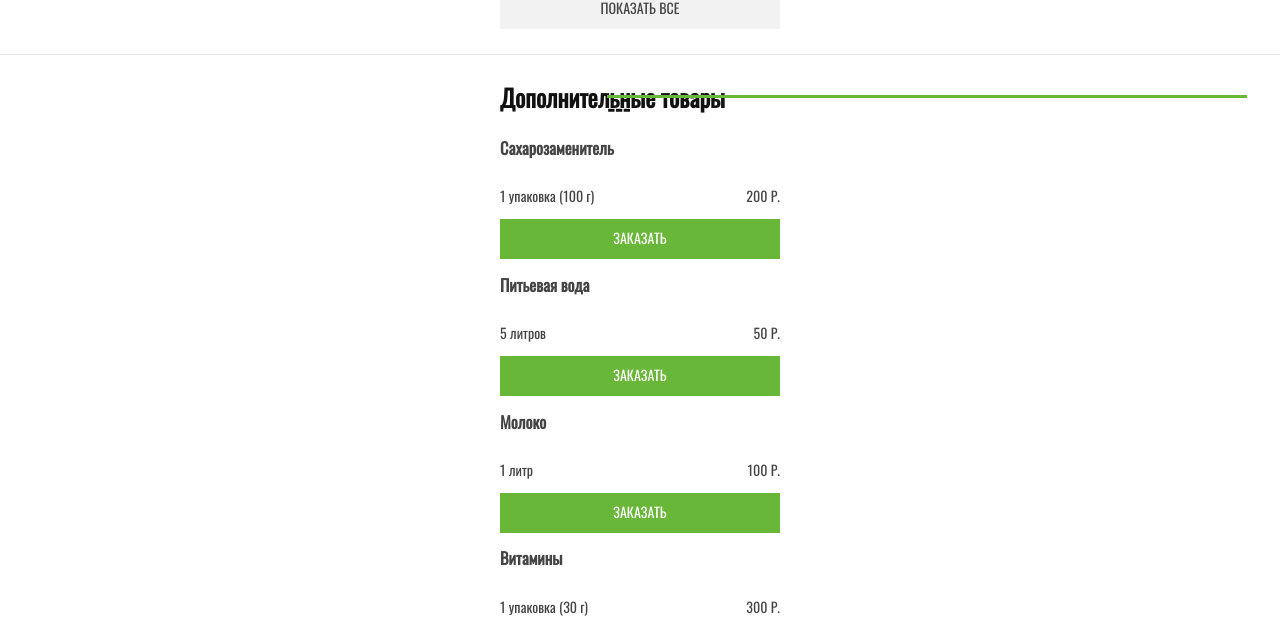
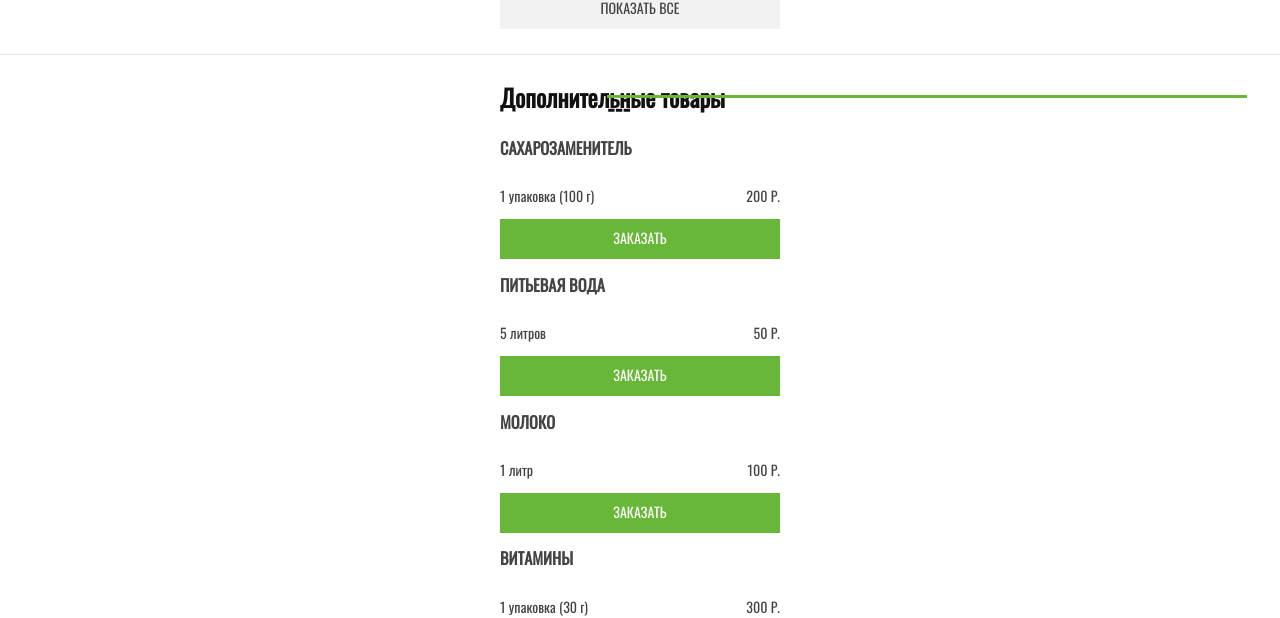
Before and after one commit to ElenaSolovyeva/966527-cat-energy-19, a website: page source/catalog.html in a window 1280 px wide. Shown: the part 2172-2790 px from the top of the page. Drawn offline with nearby package versions, Linux system fonts and the light colour scheme; files that its build step writes are made by us from their sources; files whose address does not match are found by name.

Commit message:
Заканчивает разметку страницы каталога

```diff
--- a/source/sass/blocks/ad-product.scss
+++ b/source/sass/blocks/ad-product.scss
@@ -1,3 +1,7 @@
+.ad-product__title {
+  text-transform: uppercase;
+}
+
 .ad-product__description {
   display: flex;
   justify-content: space-between;
```
Also changed, not shown: source/catalog.html (+0 -3 lines).
